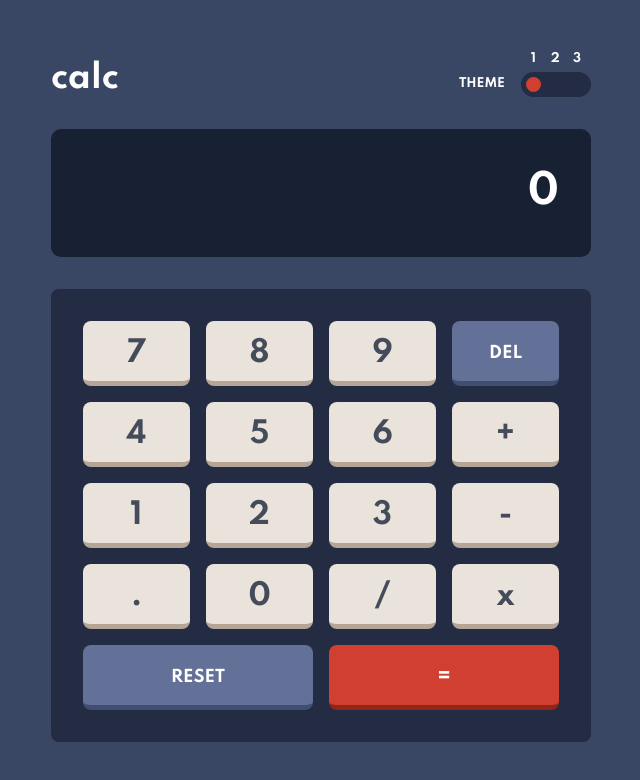
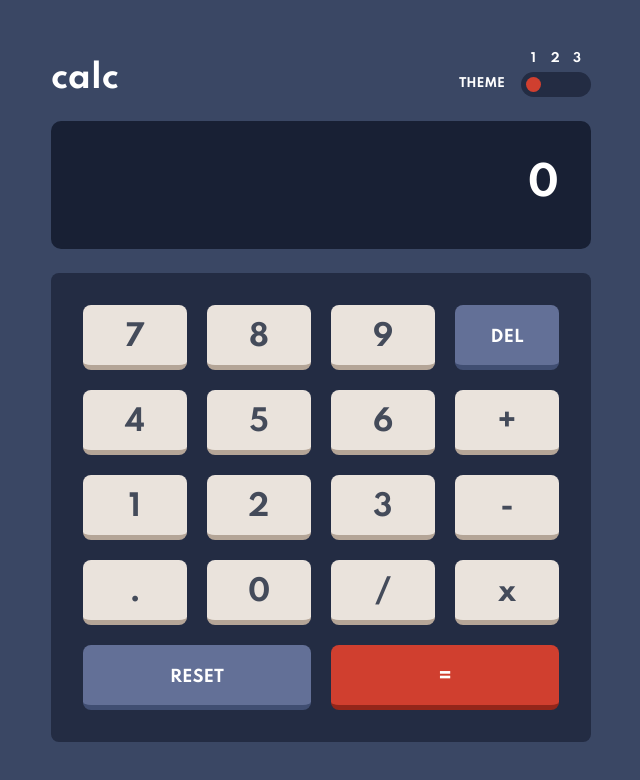
Before and after one commit to solvedbiscuit71/calculator-app, a React (Create React App) app: page / in a window 1280 px wide. Shown: the top 780 px of the page, without its empty margins (319-959 px from the left). Built offline with nearby package versions, Linux system fonts and the light colour scheme.

Commit message:
update units to be relative to viewport

```diff
--- a/src/styles/css/styles.css
+++ b/src/styles/css/styles.css
@@ -20,7 +20,7 @@
   background-color: var(--btn-primary-bg);
   color: var(--btn-primary-color);
   border-bottom: 5px solid var(--btn-primary-shadow);
-  font-size: 1.8rem;
+  font-size: clamp(1.5rem, 5vw, 1.8rem);
 }
 
 .btn--secondary {
@@ -122,7 +122,7 @@ main {
 
 .calc {
   display: flex;
-  gap: 2em;
+  gap: 1.5em;
   flex-flow: column nowrap;
   align-items: stretch;
   width: min(540px, 80vw);
@@ -167,7 +167,7 @@ main {
   display: grid;
   grid-template-columns: repeat(4, 1fr);
   padding: 2em;
-  gap: 1em;
+  gap: min(3vw, 1.25em);
   background-color: var(--btn-grid-bg);
   border: none;
   border-radius: 0.5em;
--- a/src/styles/sass/components/_button.scss
+++ b/src/styles/sass/components/_button.scss
@@ -23,7 +23,7 @@
   color: var(--btn-primary-color);
 
   border-bottom: 5px solid var(--btn-primary-shadow);
-  font-size: 1.8rem;
+  font-size: clamp(1.5rem,5vw,1.8rem);
 }
 
 .btn--secondary {
--- a/src/styles/sass/styles.scss
+++ b/src/styles/sass/styles.scss
@@ -27,7 +27,7 @@ main {
 
 .calc {
   display: flex;
-  gap: 2em;
+  gap: 1.5em;
 
   flex-flow: column nowrap;
   align-items: stretch;
@@ -82,7 +82,7 @@ main {
   grid-template-columns: repeat(4,1fr);
 
   padding: 2em;
-  gap: 1em;
+  gap: min(3vw,1.25em);
 
   background-color: var(--btn-grid-bg);
   border: none;
```
